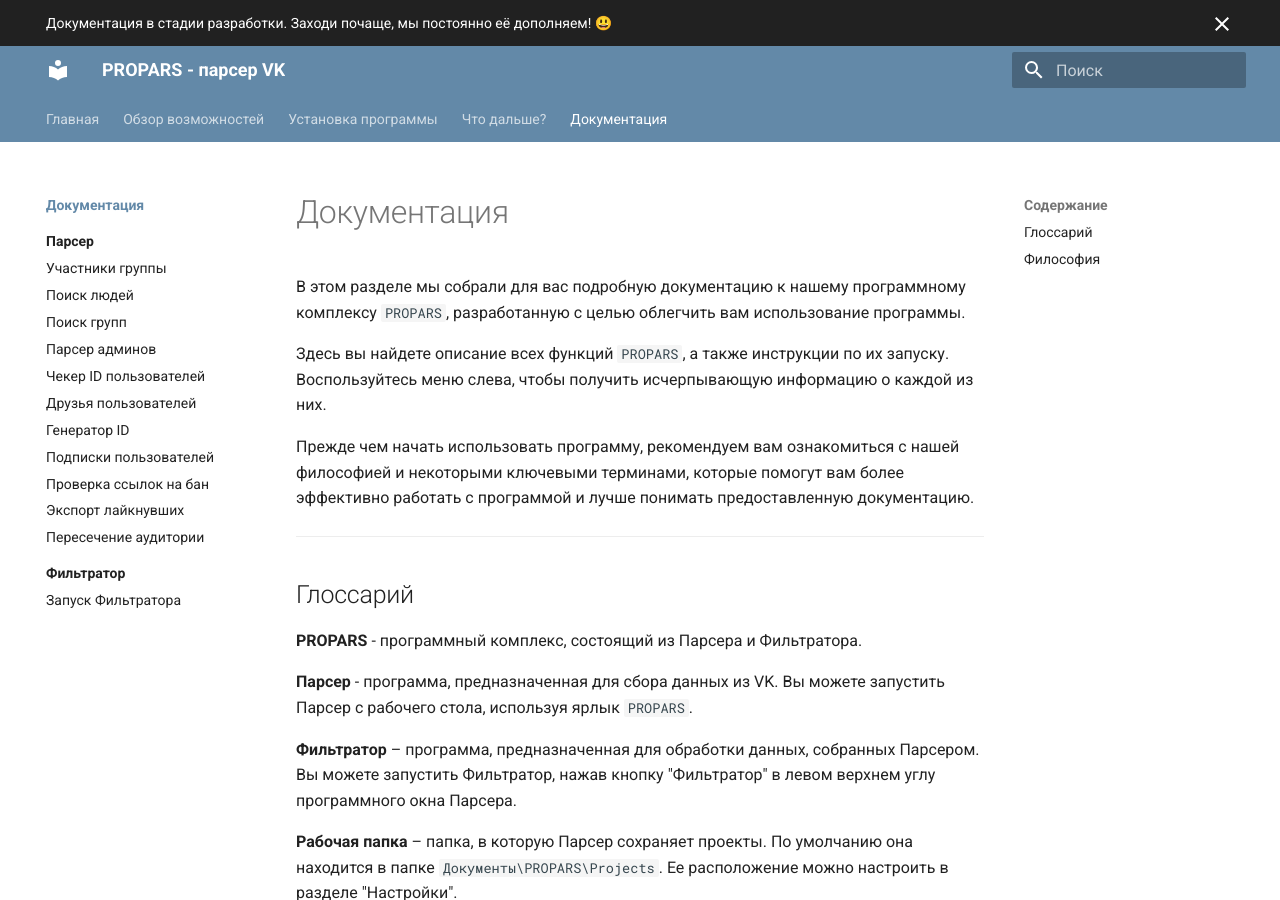
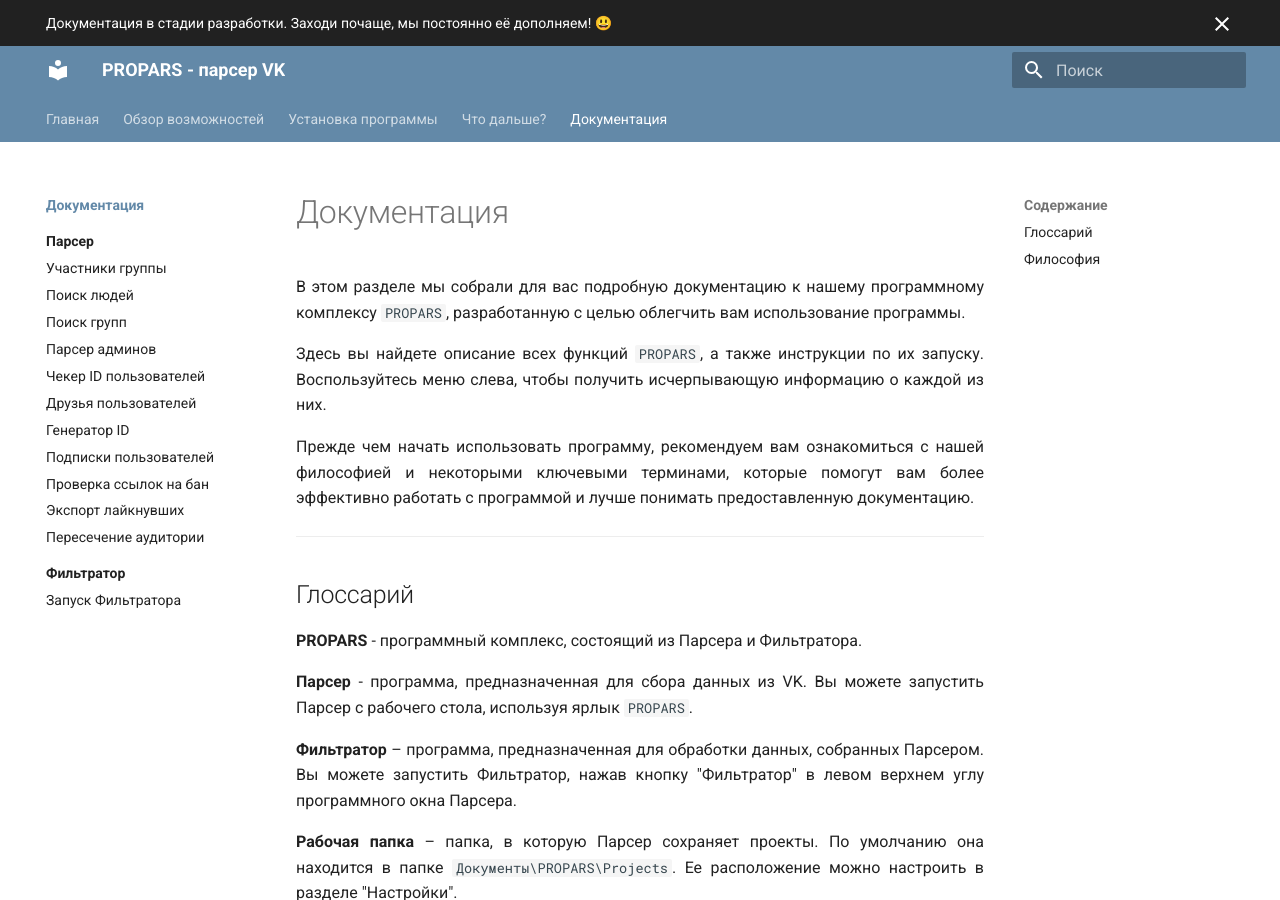
Before and after one commit to VK-Utility/docs, an MkDocs documentation site: the page built from docs/docs/index.md, in a window 1280 px wide and 900 px high. Built offline with MkDocs 1.6.1 and Material for MkDocs 9.7.7, drawn with Linux system fonts in a browser that asks for light colours.

Commit message:
Add alignment for text in docs/index.md

```diff
--- a/docs/docs/index.md
+++ b/docs/docs/index.md
@@ -1,10 +1,16 @@
 # Документация
 
-В этом разделе мы собрали для вас подробную документацию к нашему программному комплексу `PROPARS`, разработанную с целью облегчить вам использование программы.
-
-Здесь вы найдете описание всех функций `PROPARS`, а также инструкции по их запуску. Воспользуйтесь меню слева, чтобы получить исчерпывающую информацию о каждой из них.
-
-Прежде чем начать использовать программу, рекомендуем вам ознакомиться с нашей философией и некоторыми ключевыми терминами, которые помогут вам более эффективно работать с программой и лучше понимать предоставленную документацию.
+<div style="text-align: justify">
+  <p>
+    В этом разделе мы собрали для вас подробную документацию к нашему программному комплексу <code>PROPARS</code>, разработанную с целью облегчить вам использование программы.
+  </p>
+  <p>
+    Здесь вы найдете описание всех функций <code>PROPARS</code>, а также инструкции по их запуску. Воспользуйтесь меню слева, чтобы получить исчерпывающую информацию о каждой из них.
+  </p>
+  <p>
+    Прежде чем начать использовать программу, рекомендуем вам ознакомиться с нашей философией и некоторыми ключевыми терминами, которые помогут вам более эффективно работать с программой и лучше понимать предоставленную документацию.
+  </p>
+</div>
 
 ---
 
@@ -12,26 +18,42 @@
 
 ## Глоссарий
 
-**PROPARS** - программный комплекс, состоящий из Парсера и Фильтратора.
-
-**Парсер** - программа, предназначенная для сбора данных из VK. Вы можете запустить Парсер с рабочего стола, используя ярлык `PROPARS`.
-
-**Фильтратор** – программа, предназначенная для обработки данных, собранных Парсером.  Вы можете запустить Фильтратор, нажав кнопку "Фильтратор" в левом верхнем углу программного окна Парсера.
-
-**Рабочая папка** – папка, в которую Парсер сохраняет проекты. По умолчанию она находится в папке `Документы\PROPARS\Projects`. Ее расположение можно настроить в разделе "Настройки".
-
-**Проект** – это название, которое определяет имя папки в `Рабочей папке`, куда Парсер будет сохранять результаты своей работы.
-
-**Папка проекта** – папка, в которую Парсер сохраняет результаты работы в рамках выбранного проекта. `(Путь к рабочей папке)\(Имя проекта)`.
-
-**Критерии** - информация, которую Парсер собирает о пользователях. Задается в настройках Парсера. Например: `Количество детей`, `Дата рождения`, `Страна`, `Семейное положение` и т.д. Всего их >15. с полным списком вы можете ознакомиться в настройках Парсера.
+<div style="text-align: justify">
+  <p>
+    <b>PROPARS</b> - программный комплекс, состоящий из Парсера и Фильтратора.
+  </p>
+  <p>
+    <b>Парсер</b> - программа, предназначенная для сбора данных из VK. Вы можете запустить Парсер с рабочего стола, используя ярлык <code>PROPARS</code>.
+  </p>
+  <p>
+    <b>Фильтратор</b> – программа, предназначенная для обработки данных, собранных Парсером.  Вы можете запустить Фильтратор, нажав кнопку "Фильтратор" в левом верхнем углу программного окна Парсера.
+  </p>
+  <p>
+    <b>Рабочая папка</b> – папка, в которую Парсер сохраняет проекты. По умолчанию она находится в папке <code>Документы\PROPARS\Projects</code>. Ее расположение можно настроить в разделе "Настройки".
+  </p>
+  <p>
+    <b>Проект</b> – это название, которое определяет имя папки в <code>Рабочей папке</code>, куда Парсер будет сохранять результаты своей работы.
+  </p>
+  <p>
+    <b>Папка проекта</b> – папка, в которую Парсер сохраняет результаты работы в рамках выбранного проекта. <code>(Путь к рабочей папке)\(Имя проекта)</code>.
+  </p>
+  <p>
+    <b>Критерии</b> - информация, которую Парсер собирает о пользователях. Задается в настройках Парсера. Например: <code>Количество детей</code>, <code>Дата рождения</code>, <code>Страна</code>, <code>Семейное положение</code> и т.д. Всего их >15. с полным списком вы можете ознакомиться в настройках Парсера.
+  </p>
+</div>
 
 ---
 
 ## Философия
 
-Программный комплекс `PROPARS` включает в себя два ключевых инструмента: `Парсер` и `Фильтратор`. Задача `Парсера`- сбор данных, задача `Фильтратора` - просмотр результатов и фильтрация собранных пользователей.
-
-В процессе сбора данных `Парсер` сохраняет всю собранную информацию в файл формата `.vku2u`. С помощью Фильтратора вы можете открыть файл с результатами поиска и отфильтровать информацию в нем по доступным критериям, оставив только тех пользователей, которые будут удовлетворять выбранным фильтрам.
-
-Сбор данных - самая **времязатратная операция** в большинстве парсеров, именно поэтому мы разделили этот процесс на два этапа: сбор данных и их последующая фильтрация. С помощью `Фильтратора` вы можете фильтровать результаты **неограниченное количество раз** и этот процесс **очень 🚀 быстрый**. Например, вам нужно выгрузить пользователей мужского и женского пола или пользователей из разных городов? С `Фильтратором` вы сможете это сделать в считанные секунды, без необходимости повторного сбора данных. Это быстро и эффективно.
+<div style="text-align: justify">
+  <p>
+    Программный комплекс <code>PROPARS</code> включает в себя два ключевых инструмента: <code>Парсер</code> и <code>Фильтратор</code>. Задача <code>Парсера</code> - сбор данных, задача <code>Фильтратора</code> - просмотр результатов и фильтрация собранных пользователей.
+  </p>
+  <p>
+    В процессе сбора данных <code>Парсер</code> сохраняет всю собранную информацию в файл формата <code>.vku2u</code>. С помощью Фильтратора вы можете открыть файл с результатами поиска и отфильтровать информацию в нем по доступным критериям, оставив только тех пользователей, которые будут удовлетворять выбранным фильтрам.
+  </p>
+  <p>
+    Сбор данных - самая <b>времязатратная операция</b> в большинстве парсеров, именно поэтому мы разделили этот процесс на два этапа: сбор данных и их последующая фильтрация. С помощью <code>Фильтратора</code> вы можете фильтровать результаты <b>неограниченное количество раз</b> и этот процесс <b>очень 🚀 быстрый</b>. Например, вам нужно выгрузить пользователей мужского и женского пола или пользователей из разных городов? С <code>Фильтратором</code> вы сможете это сделать в считанные секунды, без необходимости повторного сбора данных. Это быстро и эффективно.
+  </p>
+</div>
```
